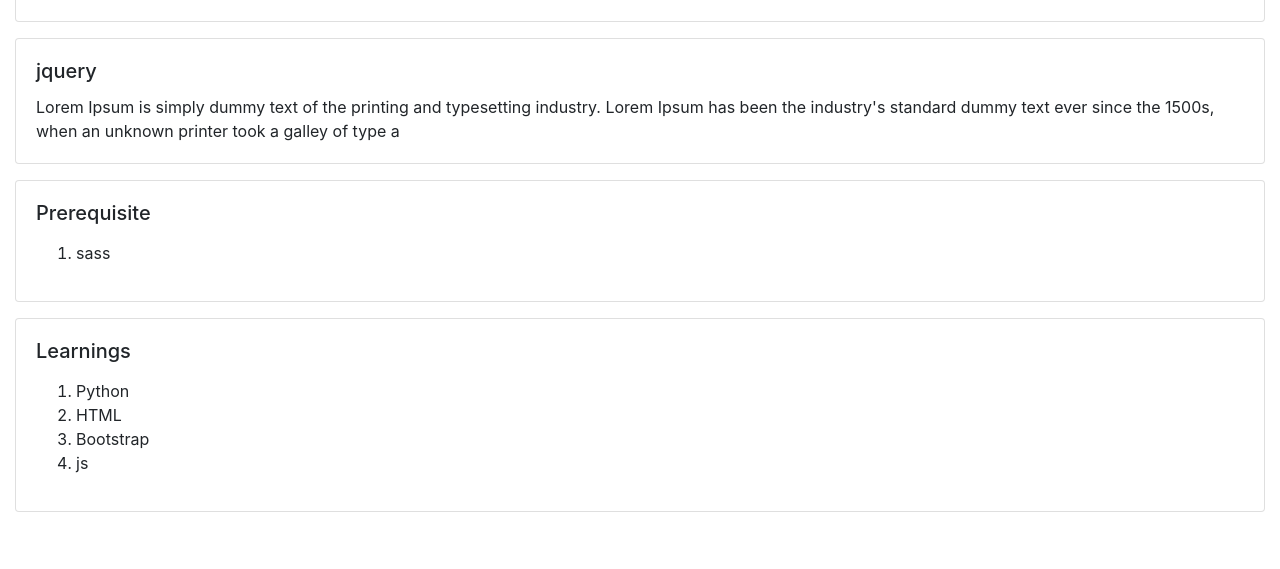
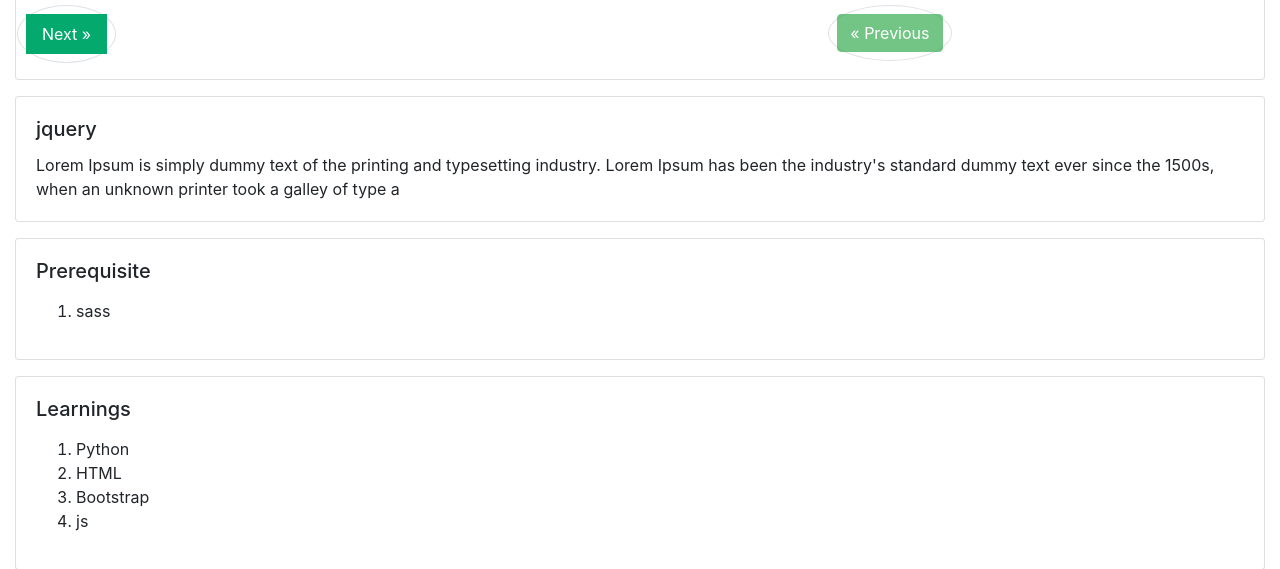
Before and after one commit to atiqurrahman-it/Online_Course, a Django app: a page that uses templates/pages/CourseSinglePage.html in a window 1280 px wide. Shown: the part 607-1176 px from the top of the page. Before the commit the page ends 1119 px from the top, so only its background shows below. Run offline with Django 3.2, Linux system fonts and the light colour scheme; data comes from the database, SQL or seed files in the repository; some libraries are stand-ins or nearby versions.

Commit message:
next and Previous button

```diff
--- a/CourseApp/views.py
+++ b/CourseApp/views.py
@@ -20,8 +20,17 @@
     single_course = Course.objects.get(slug=slug)
     all_video = single_course.video_set.all().order_by("serial_number")  # serial_number import
     serial_number = request.GET.get("lecture")  # import CourseSinglePage
+    next_lecture = 2
+    Previous = None
     if serial_number is None:
         serial_number = 1
+    else:
+        next_lecture = int(serial_number) + 1
+        if len(all_video) < next_lecture:
+            next_lecture = None
+
+        Previous = int(serial_number) - 1
+
     link_click_video = video.objects.get(serial_number=serial_number, course=single_course)
 
     if link_click_video.is_preview is False:
@@ -39,6 +48,8 @@
         "singleCourse": single_course,
         "video_details": link_click_video,
         "all_video": all_video,
+        "next_lecture": next_lecture,
+        "Previous": Previous,
     }
     return render(request, 'pages/CourseSinglePage.html', data)
 
@@ -51,7 +62,6 @@
         "user_enroll_course": user_enroll_course,
     }
     return render(request, 'courseApp/my_courses.html', context)
-
 
 # or
 # from django.views.generic.list import ListView
--- a/templates/pages/CourseSinglePage.html
+++ b/templates/pages/CourseSinglePage.html
@@ -51,6 +51,30 @@
          cursor:not-allowed;
      }
 
+     a {
+  text-decoration: none;
+  display: inline-block;
+  padding: 8px 16px;
+}
+
+a:hover {
+  background-color: #ddd;
+  color: black;
+}
+
+.previous {
+  background-color: #f1f1f1;
+  color: black;
+}
+
+.next {
+  background-color: #04AA6D;
+  color: white;
+}
+
+.round {
+  border-radius: 50%;
+}
 
     </style>
 
@@ -72,6 +96,31 @@
                                 allow="accelerometer; autoplay; clipboard-write; encrypted-media; gyroscope; picture-in-picture" allowfullscreen>
                        </iframe>
                     </div>
+                      <!-- next and Previous button (start)  -->
+                    <div class="row">
+                        <div class="mr-auto">
+                            <!-- next button -->
+                            <div class="border round p-2">
+                                {% if next_lecture %}
+                                    <a href="?lecture={{ next_lecture }}" class="next">Next &raquo;</a>
+
+                                {% else %}
+                                    <a class="btn btn-success disabled" href="">next >></a>
+                                {% endif %}
+                            </div>
+                        </div>
+                        <div class="ml-auto">
+                            <!-- Previous button -->
+                            <div class="border round p-2">
+                                {% if Previous %}
+                                    <a href="?lecture={{ Previous }}" class="next">&laquo; Previous</a>
+                                {% else %}
+                                    <a href="" class="btn btn-success disabled">&laquo; Previous</a>
+                                {% endif %}
+                            </div>
+                        </div>
+                    </div>
+                     <!-- next and Previous button (End)  -->
                 </div>
                 <!-- leacture list -->
                 <div class="col-3">
--- a/templates/pages/index.html
+++ b/templates/pages/index.html
@@ -58,6 +58,7 @@
                          <a href="/singleCourse/{{ cou.slug }}" class="btn btn-light btn-block">Start Course </a>
                     </div>
                  {% else %}
+                    <!-- free courser Enroll -->
                     {% if cou.discount is 100 %}
                             <div class="col border-right">
                          <a href="{% url 'Enroll_checkout' cou.slug %}" class="btn btn-light btn-block">Free Enroll Now</a>
--- a/user_app/views.py
+++ b/user_app/views.py
@@ -43,7 +43,7 @@
 
     except:
         pass
-    amount=None
+    amount = None
     if error_message is None:
         amount = int((course.price - ((course.price * course.discount) / 100)) * 100)
 
```
